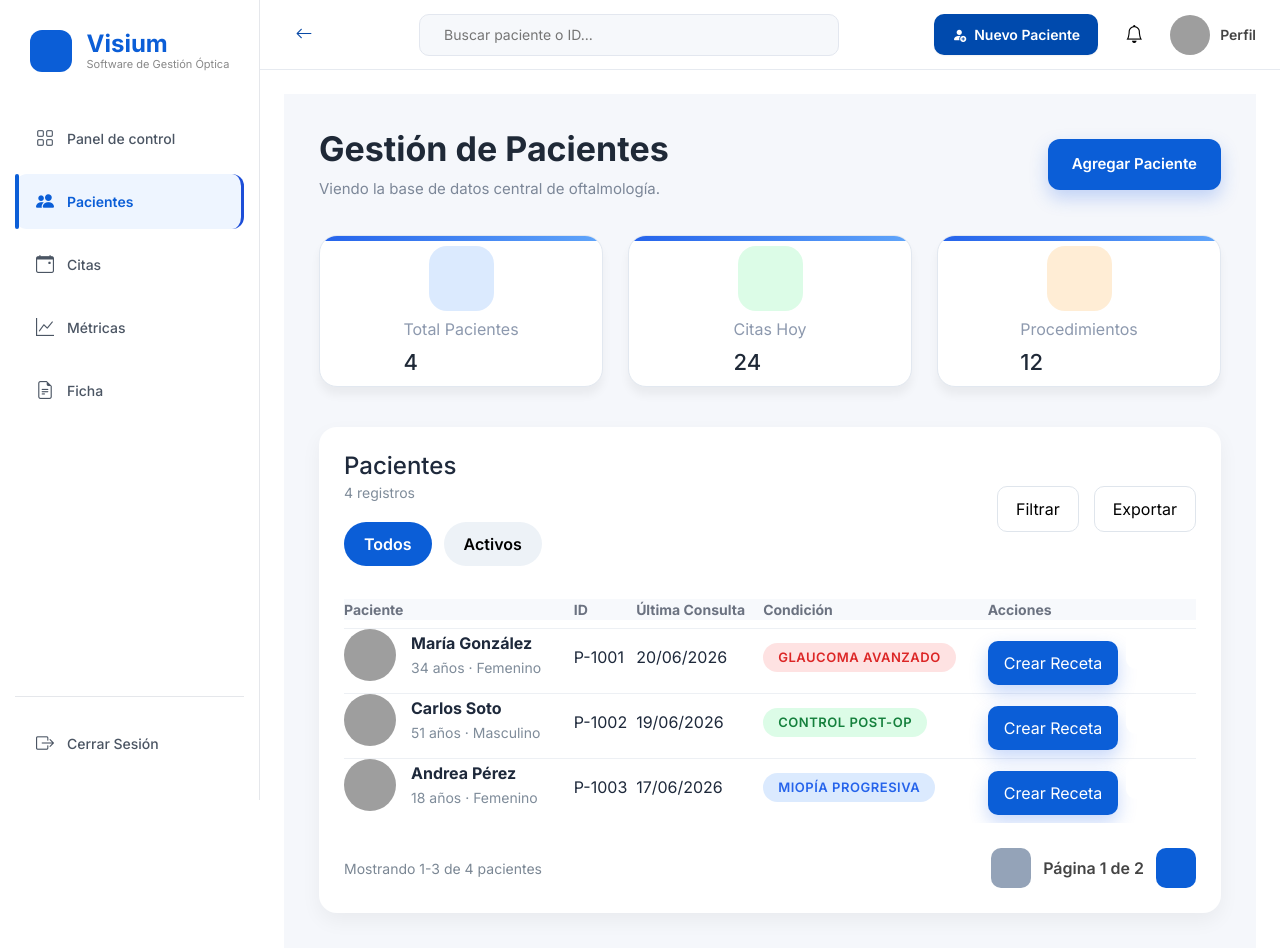
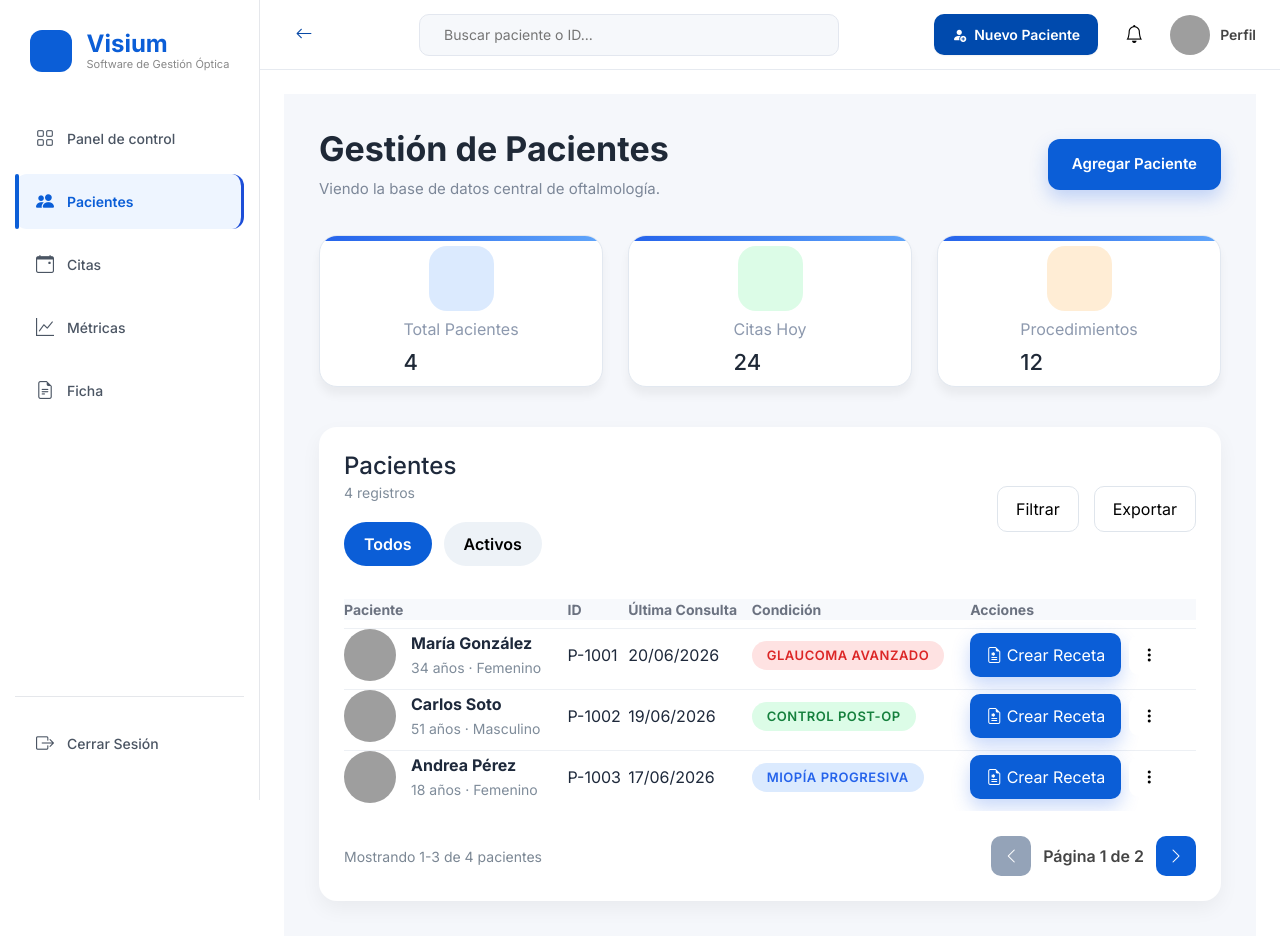
Before and after one commit to JulioJulioso/visium-react, a React (Vite) app: page /gestionPacientes in a window 1280 px wide. Shown: the top 952 px of the page. Built offline with nearby package versions, Linux system fonts and the light colour scheme; grey boxes are pictures that could not be loaded.

Commit message:
Se agrega simbologia a botones vacios

```diff
--- a/src/components/MenuLateral/MenuLateral.jsx
+++ b/src/components/MenuLateral/MenuLateral.jsx
@@ -38,8 +38,7 @@ export default function MenuLateral() {
           aria-label={isOpen ? "Cerrar menú" : "Abrir menú"}
           aria-expanded={isOpen}
         >
-          {/* 🔴 Corregido: className en vez de class */}
-          <i className={`fa-solid ${isOpen ? "fa-xmark" : "fa-bars"}`}></i>
+          <i className={`bi ${isOpen ? "bi-x-lg" : "bi-list"}`}></i>
         </button>
       </div>
 
--- a/src/pages/gestionPacientes/gestionPacientes.jsx
+++ b/src/pages/gestionPacientes/gestionPacientes.jsx
@@ -101,10 +101,10 @@ export default function GestionPacientes() {
                       </td>
                       <td>
                         <button className="recipe-btn" onClick={() => alert("Módulo de recetas")}>
-                        Crear Receta
+                          <i className="bi bi-file-earmark-medical"></i> Crear Receta
                         </button>
-                      <button className="menu-btn action-btn" onClick={(e) => handleContextMenu(e, globalIndex)}>
-                        <i className="fa-solid fa-ellipsis"></i>
+                        <button className="menu-btn action-btn" onClick={(e) => handleContextMenu(e, globalIndex)} aria-label="Más opciones">
+                          <i className="bi bi-three-dots-vertical"></i>
                         </button>
                       </td>
                     </tr>
@@ -118,12 +118,12 @@ export default function GestionPacientes() {
               <span>Mostrando {startRecord}-{endRecord} de {filteredPatients.length} pacientes</span>
             </div>
             <div className="pagination-buttons">
-              <button onClick={() => setCurrentPage(prev => Math.max(prev - 1, 1))} disabled={currentPage === 1}>
-                <i className="fa-solid fa-chevron-left"></i>
+              <button onClick={() => setCurrentPage(prev => Math.max(prev - 1, 1))} disabled={currentPage === 1} aria-label="Página anterior">
+                <i className="bi bi-chevron-left"></i>
               </button>
               <span>Página {currentPage} de {totalPages}</span>
-              <button onClick={() => setCurrentPage(prev => Math.min(prev + 1, totalPages))} disabled={currentPage === totalPages}>
-                <i className="fa-solid fa-chevron-right"></i>
+              <button onClick={() => setCurrentPage(prev => Math.min(prev + 1, totalPages))} disabled={currentPage === totalPages} aria-label="Página siguiente">
+                <i className="bi bi-chevron-right"></i>
               </button>
             </div>
           </div>
```
Lines whose indentation alone changed are shown as unchanged.
